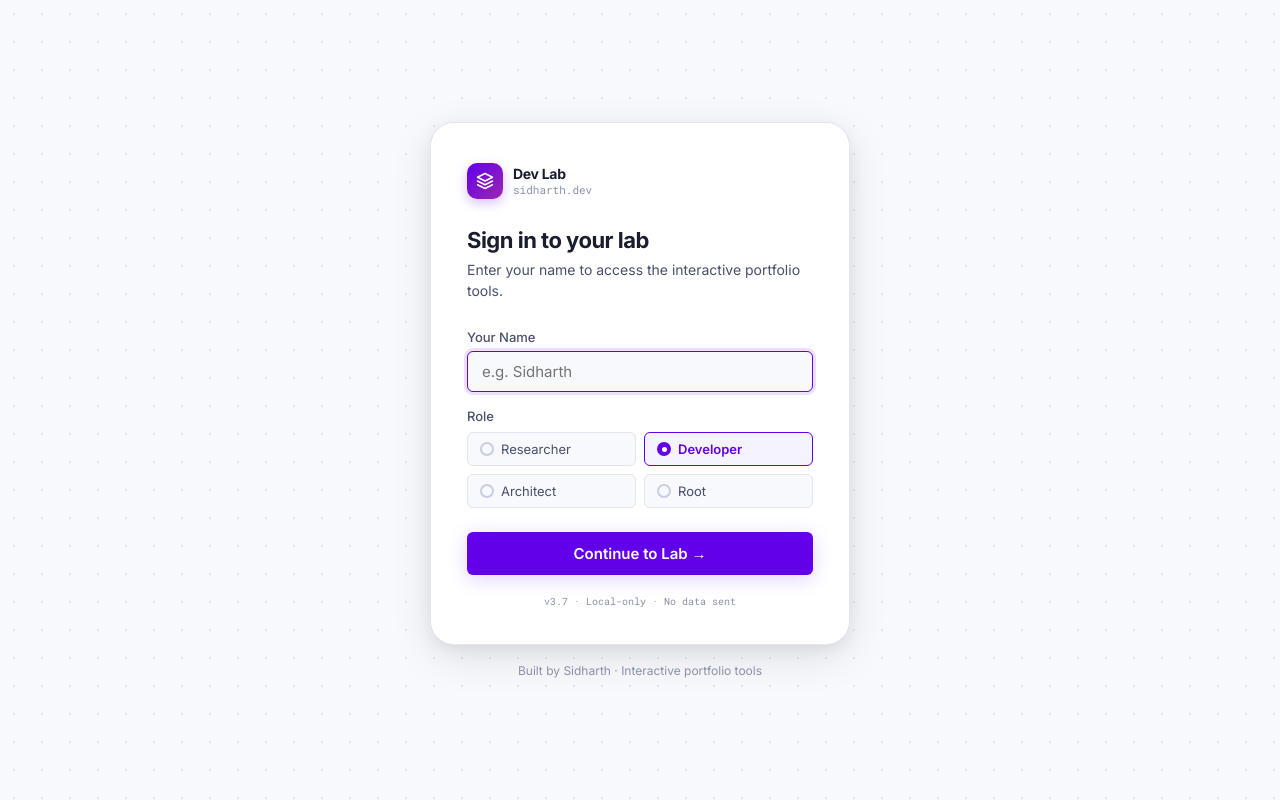
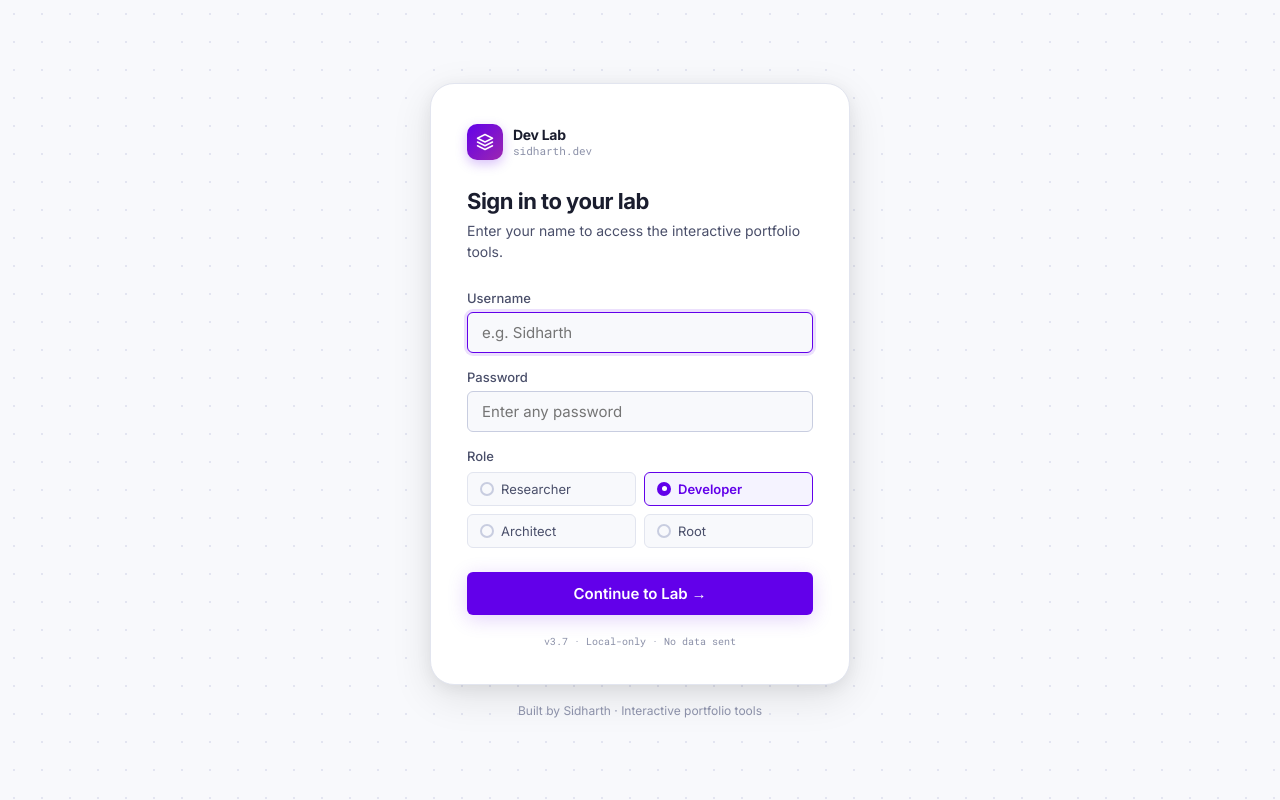
Before and after one commit to sidxdhiman/my-os-portfolio, a Next.js app: page / in a window 1280 px wide. Built offline with nearby package versions, Linux system fonts and the light colour scheme; a web font is replaced by a local one.

Commit message:
saveData

```diff
--- a/package.json
+++ b/package.json
@@ -9,6 +9,7 @@
     "lint": "eslint"
   },
   "dependencies": {
+    "bcryptjs": "^3.0.3",
     "framer-motion": "^12.34.3",
     "lucide-react": "^0.575.0",
     "next": "16.1.6",
@@ -18,6 +19,7 @@
     "react-github-calendar": "^5.0.5"
   },
   "devDependencies": {
+    "@types/bcryptjs": "^2.4.6",
     "@types/node": "^20",
     "@types/react": "^19",
     "@types/react-dom": "^19",
--- a/src/components/IdEntry.tsx
+++ b/src/components/IdEntry.tsx
@@ -13,12 +13,44 @@ const ROLES = ['Researcher', 'Developer', 'Architect', 'Root'];
 
 export function IdEntry({ setUser, setPhase }: IdEntryProps) {
     const [name, setName] = useState('');
+    const [password, setPassword] = useState('');
     const [role, setRole] = useState('Developer');
     const [error, setError] = useState('');
     const [loading, setLoading] = useState(false);
 
     function handleSubmit() {
-        if (!name.trim()) { setError('Please enter your name to continue.'); return; }
+        if (!name.trim()) { setError('Please enter a username or identifier to continue.'); return; }
+        if (!password.trim()) { setError('Please enter a password.'); return; }
+
+        const safeName = name.trim().toLowerCase();
+
+        // Try getting the user db
+        let userRecords: Record<string, string> = {};
+        if (typeof window !== 'undefined') {
+            try {
+                const stored = localStorage.getItem('lab_user_records');
+                if (stored) userRecords = JSON.parse(stored);
+            } catch (e) { }
+        }
+
+        // Extremely basic hash for local storage so passwords aren't literally plain text
+        const hashStr = (str: string) => str.split('').reduce((a, b) => { a = ((a << 5) - a) + b.charCodeAt(0); return a & a }, 0).toString(16);
+        const inputHash = hashStr(password);
+
+        if (userRecords[safeName]) {
+            // User exists, verify password
+            if (userRecords[safeName] !== inputHash) {
+                setError('Incorrect password for this user.');
+                return;
+            }
+        } else {
+            // New user, create them
+            userRecords[safeName] = inputHash;
+            if (typeof window !== 'undefined') {
+                localStorage.setItem('lab_user_records', JSON.stringify(userRecords));
+            }
+        }
+
         setError('');
         setLoading(true);
         const userData: LabUser = {
@@ -83,7 +115,7 @@ export function IdEntry({ setUser, setPhase }: IdEntryProps) {
                     {/* Name field */}
                     <div style={{ marginBottom: 16 }}>
                         <label style={{ display: 'block', fontSize: 13, fontWeight: 500, color: 'var(--text-secondary)', marginBottom: 6 }}>
-                            Your Name
+                            Username
                         </label>
                         <input
                             id="subject-name-input"
@@ -111,6 +143,40 @@ export function IdEntry({ setUser, setPhase }: IdEntryProps) {
                             }}
                             onBlur={e => {
                                 e.target.style.borderColor = error ? 'var(--error)' : 'var(--border-strong)';
+                                e.target.style.boxShadow = 'none';
+                            }}
+                        />
+                    </div>
+
+                    {/* Password field */}
+                    <div style={{ marginBottom: 16 }}>
+                        <label style={{ display: 'block', fontSize: 13, fontWeight: 500, color: 'var(--text-secondary)', marginBottom: 6 }}>
+                            Password
+                        </label>
+                        <input
+                            type="password"
+                            value={password}
+                            onChange={e => setPassword(e.target.value)}
+                            onKeyDown={e => e.key === 'Enter' && handleSubmit()}
+                            placeholder="Enter any password"
+                            style={{
+                                width: '100%',
+                                background: 'var(--bg)',
+                                border: `1.5px solid ${error && !password ? 'var(--error)' : 'var(--border-strong)'}`,
+                                borderRadius: 'var(--radius-sm)',
+                                padding: '10px 14px',
+                                color: 'var(--text-primary)',
+                                fontFamily: 'var(--body)',
+                                fontSize: 15,
+                                outline: 'none',
+                                transition: 'border-color 0.2s, box-shadow 0.2s',
+                            }}
+                            onFocus={e => {
+                                e.target.style.borderColor = 'var(--brand)';
+                                e.target.style.boxShadow = '0 0 0 3px rgba(98,0,234,0.12)';
+                            }}
+                            onBlur={e => {
+                                e.target.style.borderColor = error && !password ? 'var(--error)' : 'var(--border-strong)';
                                 e.target.style.boxShadow = 'none';
                             }}
                         />
--- a/src/components/NotesApp.tsx
+++ b/src/components/NotesApp.tsx
@@ -42,52 +42,63 @@ const STATUSES: { value: Status; label: string; color: string }[] = [
 export function NotesApp({ onClose, userName }: NotesAppProps) {
     const [activeTab, setActiveTab] = useState<Tab>('notes');
 
+    const NOTES_KEY = `lab_notes_${userName}`;
+    const TODOS_KEY = `lab_todos_${userName}`;
+
     // Notes state
-    const [notes, setNotes] = useState<Note[]>([]);
-    const [activeNoteId, setActiveNoteId] = useState<string | null>(null);
-    const [noteTitle, setNoteTitle] = useState('');
-    const [noteContent, setNoteContent] = useState('');
+    const [notes, setNotes] = useState<Note[]>(() => {
+        if (typeof window !== 'undefined') {
+            const saved = localStorage.getItem(NOTES_KEY);
+            if (saved) {
+                try { return JSON.parse(saved); } catch { }
+            }
+        }
+        return [];
+    });
+
+    // We derive active note state down below but need to store the IDs
+    const [activeNoteId, setActiveNoteId] = useState<string | null>(notes.length > 0 ? notes[0].id : null);
+    const [noteTitle, setNoteTitle] = useState(notes.length > 0 ? notes[0].title : '');
+    const [noteContent, setNoteContent] = useState(notes.length > 0 ? notes[0].content : '');
 
     // Kanban state
-    const [boards, setBoards] = useState<KanbanBoard[]>([{ id: 'default', name: 'Main Project', tasks: [] }]);
-    const [activeBoardId, setActiveBoardId] = useState<string>('default');
+    const [boards, setBoards] = useState<KanbanBoard[]>(() => {
+        if (typeof window !== 'undefined') {
+            const savedTodos = localStorage.getItem(TODOS_KEY);
+            if (savedTodos) {
+                try {
+                    const parsed = JSON.parse(savedTodos);
+                    if (parsed.boards && Array.isArray(parsed.boards)) return parsed.boards;
+                    if (Array.isArray(parsed)) {
+                        return [{
+                            id: 'default', name: 'Main Project', tasks: parsed.map((t: any) => ({
+                                ...t, status: t.status === 'todo' ? 'backlog' : (t.status || (t.done ? 'done' : 'backlog'))
+                            }))
+                        }];
+                    }
+                } catch { }
+            }
+        }
+        return [{ id: 'default', name: 'Main Project', tasks: [] }];
+    });
+
+    const [activeBoardId, setActiveBoardId] = useState<string>(() => {
+        if (typeof window !== 'undefined') {
+            const savedTodos = localStorage.getItem(TODOS_KEY);
+            if (savedTodos) {
+                try {
+                    const parsed = JSON.parse(savedTodos);
+                    if (parsed.activeBoardId) return parsed.activeBoardId;
+                    if (parsed.boards && parsed.boards.length > 0) return parsed.boards[0].id;
+                } catch { }
+            }
+        }
+        return 'default';
+    });
+
     const [newTodo, setNewTodo] = useState('');
     const [newBoardName, setNewBoardName] = useState('');
     const [isCreatingBoard, setIsCreatingBoard] = useState(false);
-
-    const NOTES_KEY = `lab_notes_${userName}`;
-    const TODOS_KEY = `lab_todos_${userName}`;
-
-    // Load data from localStorage
-    useEffect(() => {
-        const savedNotes = localStorage.getItem(NOTES_KEY);
-        const savedTodos = localStorage.getItem(TODOS_KEY);
-        if (savedNotes) {
-            const parsed = JSON.parse(savedNotes);
-            setNotes(parsed);
-            if (parsed.length > 0) {
-                setActiveNoteId(parsed[0].id);
-                setNoteTitle(parsed[0].title);
-                setNoteContent(parsed[0].content);
-            }
-        }
-        if (savedTodos) {
-            const parsed = JSON.parse(savedTodos);
-            if (parsed.boards && Array.isArray(parsed.boards)) {
-                // New format
-                setBoards(parsed.boards);
-                setActiveBoardId(parsed.activeBoardId || parsed.boards[0]?.id || 'default');
-            } else if (Array.isArray(parsed)) {
-                // Migrate extremely old single-board format to multi-board format
-                const migratedTasks = parsed.map((t: any) => ({
-                    ...t,
-                    status: t.status === 'todo' ? 'backlog' : (t.status ? t.status : (t.done ? 'done' : 'backlog'))
-                }));
-                setBoards([{ id: 'default', name: 'Main Project', tasks: migratedTasks }]);
-                setActiveBoardId('default');
-            }
-        }
-    }, [NOTES_KEY, TODOS_KEY]);
 
     // Save data whenever it changes
     useEffect(() => {
```
Also changed, not shown: 1 other file (tests, documents, lock files or other folders).
